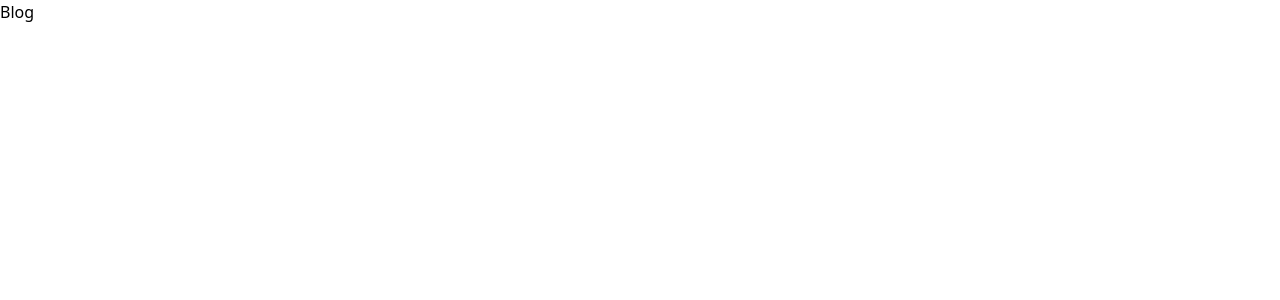
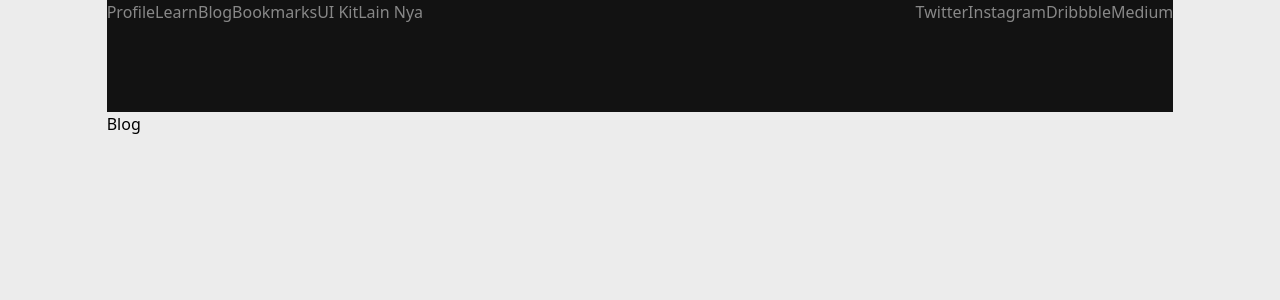
Before and after one commit to igorbeduin/tailwind-blog, a React (Create React App) app: page /blog in a window 1280 px wide. Shown: the top 300 px of the page. Built offline with nearby package versions, Linux system fonts and the light colour scheme.

Commit message:
feat: organiza estrtura basica do header

```diff
--- a/src/components/PageMask.tsx
+++ b/src/components/PageMask.tsx
@@ -1,22 +1,32 @@
 import React from "react";
-import { Outlet } from "react-router-dom";
+import { Outlet, Link } from "react-router-dom";
 
 export default function PageMask() {
     return (
-        <>
-            <header>
+        <div className="flex flex-col justify-start items-center bg-back min-h-screen h-fit">
+            <header className="flex justify-between bg-surface h-28 w-10/12 text-surface-low">
                 <section>
-                    <nav>
-                        {/* links para navegação de paginas */}
+                    <nav className="flex justify-evenly">
+                        <Link to="profile">Profile</Link>
+                        <Link to="learn">Learn</Link>
+                        <Link to="blog">Blog</Link>
+                        <Link to="bookmarks">Bookmarks</Link>
+                        <Link to="ui-kit">UI Kit</Link>
+                        <Link to="other">Lain Nya</Link>
                     </nav>
                 </section>
                 <section>
-                    {/* links para redes sociais */}
+                    <div>
+                        <Link to="">Twitter</Link>
+                        <Link to="">Instagram</Link>
+                        <Link to="">Dribbble</Link>
+                        <Link to="">Medium</Link>
+                    </div>
                 </section>
             </header>
-            <main>
+            <main className="w-10/12 h-fit">
                 <Outlet />
             </main>
-        </>
+        </div>
     );
 }
```
